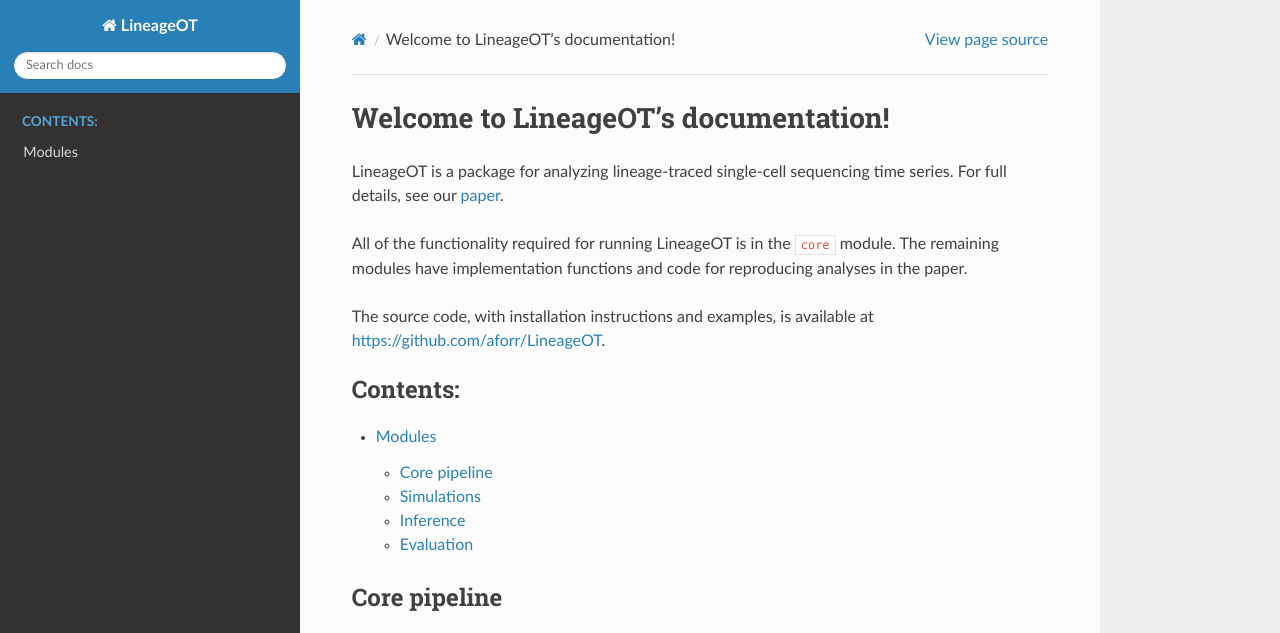
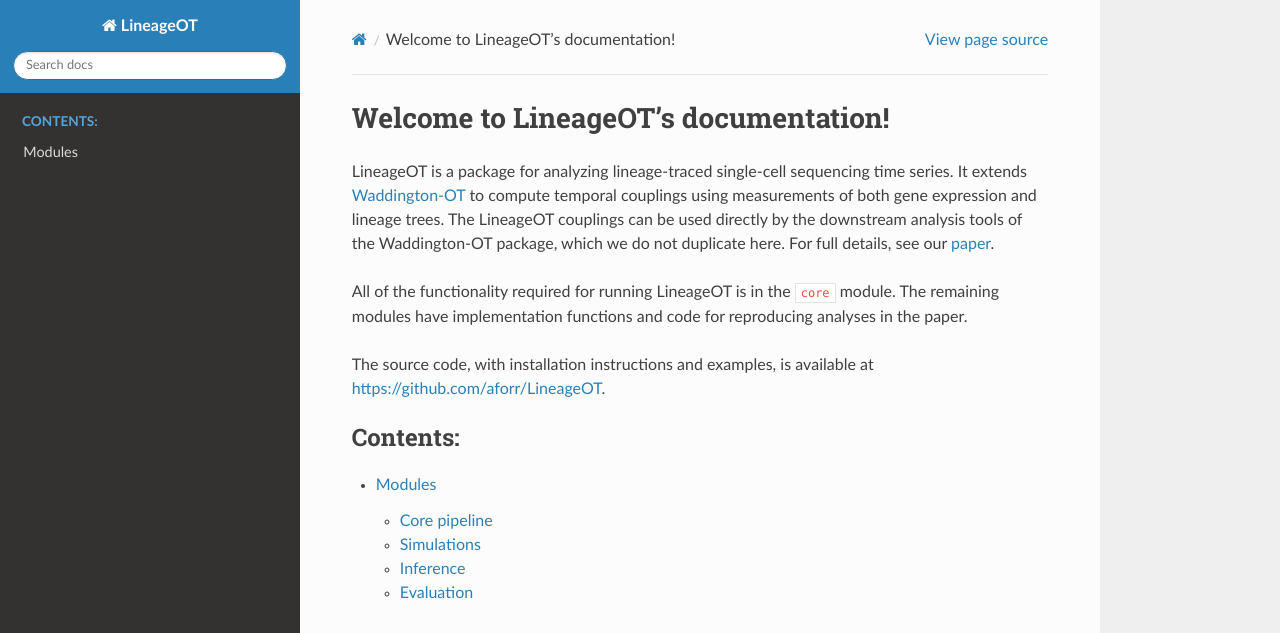
Before and after one commit to aforr/LineageOT, a Sphinx documentation site: the page built from docs/index.rst, in a window 1280 px wide and 974 px high, cut to the strip 0-633 px from the top of the window. Built offline with Sphinx 7.4.7 and the Read the Docs theme 2.0.0, drawn with Linux system fonts in a browser that asks for light colours; pages that are not in the unit, such as notebooks, are missing from menus.

Commit message:
link to WOT in docs index

```diff
--- a/docs/index.rst
+++ b/docs/index.rst
@@ -6,7 +6,7 @@
 Welcome to LineageOT's documentation!
 =====================================
 
-LineageOT is a package for analyzing lineage-traced single-cell sequencing time series. For full details, see our `paper <https://www.nature.com/articles/s41467-021-25133-1>`_.
+LineageOT is a package for analyzing lineage-traced single-cell sequencing time series. It extends `Waddington-OT <https://broadinstitute.github.io/wot/>`_ to compute temporal couplings using measurements of both gene expression and lineage trees. The LineageOT couplings can be used directly by the downstream analysis tools of the Waddington-OT package, which we do not duplicate here. For full details, see our `paper <https://www.nature.com/articles/s41467-021-25133-1>`_.
 
 All of the functionality required for running LineageOT is in the ``core`` module. The remaining modules have implementation functions and code for reproducing analyses in the paper.
 
```
